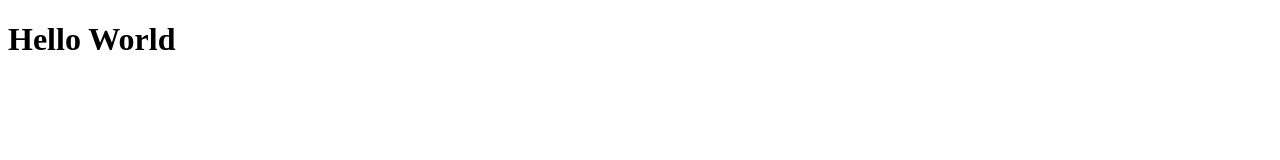
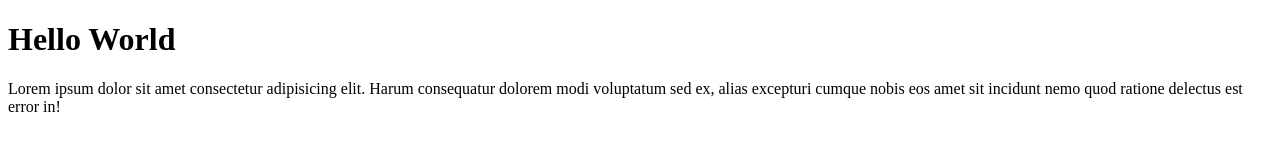
Before and after one commit to parisking93/htmlcss-hello, a plain HTML site: page index.html in a window 1280 px wide. Drawn offline with Linux system fonts and the light colour scheme.

Commit message:
add comments+main

```diff
--- a/index.html
+++ b/index.html
@@ -7,7 +7,16 @@
     <title>Hello HTML</title>
 </head>
 <body>
+    <!-- Titolo -->
     <h1>Hello World</h1>
+
+    <!-- corpo della pagina -->
+    <main>
+        <p>Lorem ipsum dolor sit amet consectetur adipisicing elit. Harum consequatur dolorem modi voluptatum sed ex, alias excepturi cumque nobis eos amet sit incidunt nemo quod ratione delectus est error in! </p>
+
+    </main>
+
+
 
 </body>
 </html>
```
